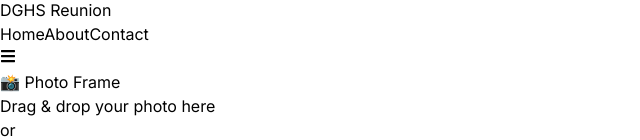
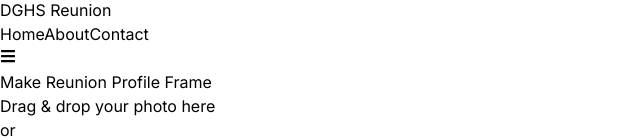
Before and after one commit to mdsejan/PhotoFrame, a React (Vite) app: page / in a window 1280 px wide. Shown: the part 452-592 px from the top of the page, without its empty margins (0-640 px from the left). Built offline with nearby package versions, Linux system fonts and the light colour scheme.

Commit message:
download button conditonaly show

```diff
--- a/src/pages/PhotoFramePage.tsx
+++ b/src/pages/PhotoFramePage.tsx
@@ -9,6 +9,7 @@
   const [dragging, setDragging] = useState(false);
   const [startOffset, setStartOffset] = useState({ x: 0, y: 0 });
   const frameRef = useRef<HTMLDivElement>(null);
+  const [photoDownloaded, setPhotoDownloaded] = useState(false);
 
   useEffect(() => {
     window.scrollTo(0, 0);
@@ -51,6 +52,8 @@
     link.download = "dghsreunion25.png";
     link.href = canvas.toDataURL("image/png");
     link.click();
+
+    setPhotoDownloaded(true);
   };
 
   const handleReset = () => {
@@ -148,7 +151,9 @@
       </Helmet>
 
       <div className="w-full max-w-2xl py-8">
-        <h1 className="text-3xl font-bold text-center mb-8">📸 Photo Frame</h1>
+        <h1 className="text-3xl font-bold text-center mb-8">
+          Make Reunion Profile Frame
+        </h1>
 
         {!image && (
           <div
@@ -209,12 +214,14 @@
             </div>
 
             <div className="flex justify-center gap-4 mt-12">
+              {photoDownloaded && (
                 <button
                   onClick={handleReset}
                   className="mt-4 bg-gray-600 text-white px-6 py-2 rounded-md hover:bg-gray-950 transition"
                 >
                   Make again
                 </button>
+              )}
               <button
                 onClick={handleDownload}
                 className="mt-4 bg-blue-400 text-white px-6 py-2 rounded-md hover:bg-blue-700 transition"
```
Lines whose indentation alone changed are shown as unchanged.
